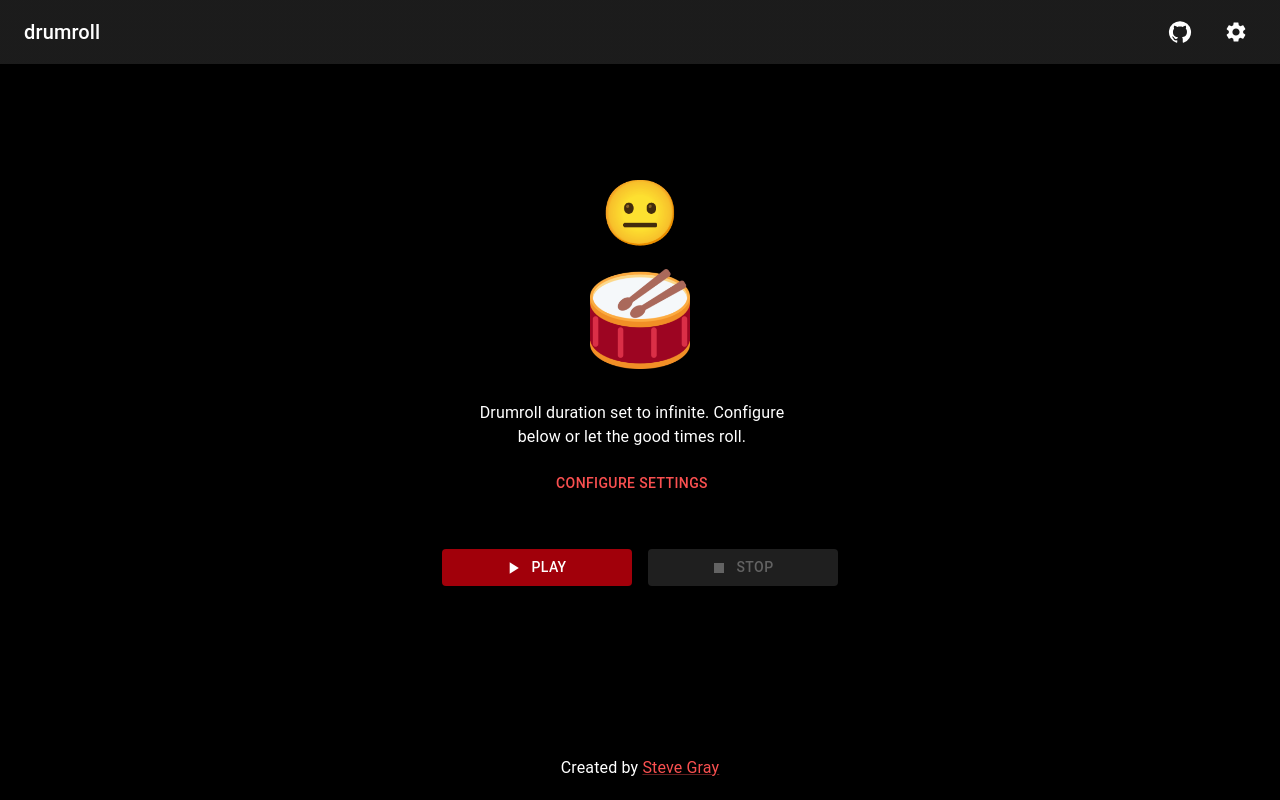
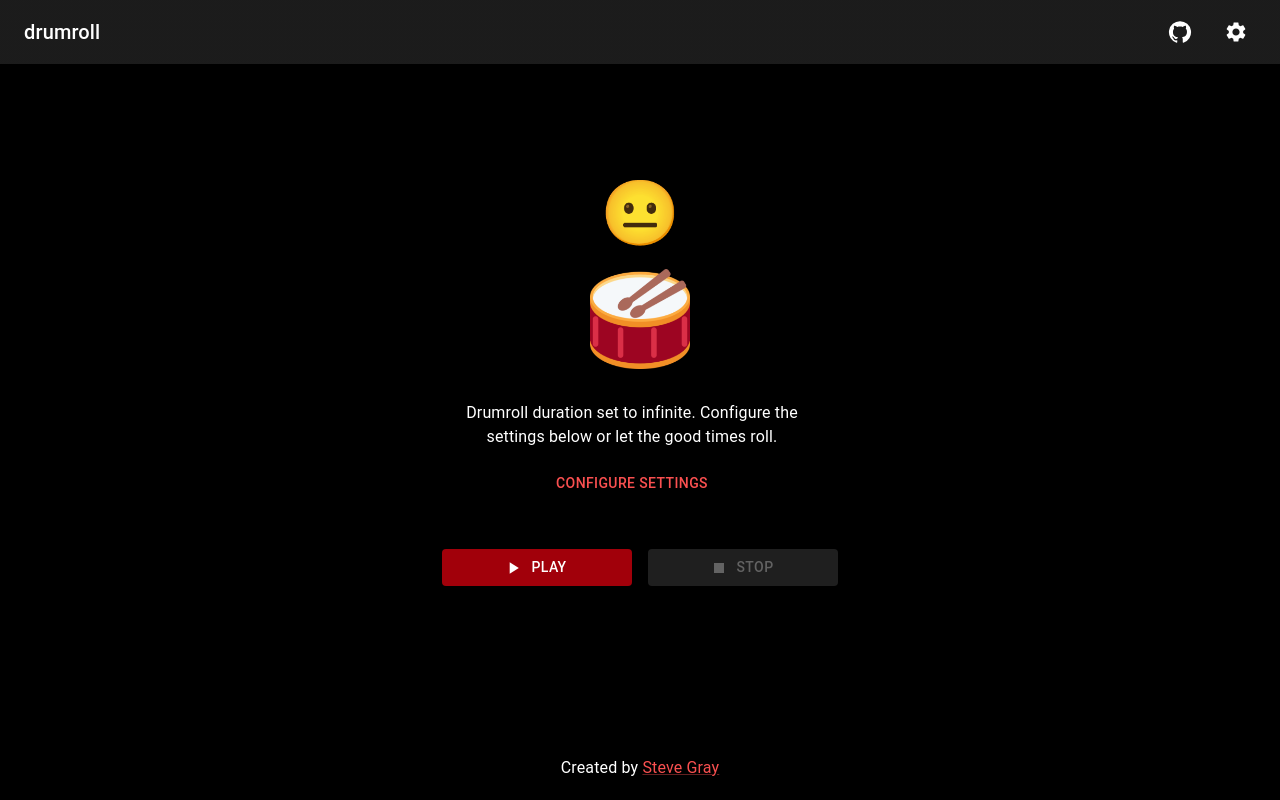
Before and after one commit to heystevegray/drumroll, a Next.js app: page / in a window 1280 px wide. Built offline with nearby package versions, Linux system fonts and the light colour scheme; no server answers.

Commit message:
Fixed layout

```diff
--- a/components/DrumRoll.tsx
+++ b/components/DrumRoll.tsx
@@ -111,7 +111,7 @@ const DrumRoll = () => {
         }
 
         if (duration === infinityValue) {
-            setHelperText(`Drumroll duration set to infinite. Configure below or let the good times roll.`);
+            setHelperText(`Drumroll duration set to infinite. Configure the settings below or let the good times roll.`);
         } else {
             setHelperText(`Rolling for ${timer} seconds`);
         }
@@ -155,7 +155,7 @@ const DrumRoll = () => {
                         sx={{ marginBottom: isLargeScreen ? 4 : 0 }}
                         justifyContent="center"
                     >
-                        <Grid item xs={9}>
+                        <Grid item xs={8} md={10}>
                             <Typography textAlign="center">{helperText}</Typography>
                         </Grid>
                         <Grid container item xs={12} justifyContent="center">
--- a/components/Gif.tsx
+++ b/components/Gif.tsx
@@ -86,6 +86,7 @@ const Gif = () => {
                 <Grid
                     container
                     item
+                    justifyContent="center"
                     xs={12}
                     sx={(theme) => ({
                         minHeight: isMobile ? maxHeight : undefined,
@@ -116,7 +117,7 @@ const Gif = () => {
                 container
                 item
                 xs={12}
-                sx={{ p: 2, maxWidth: isMobile ? undefined : gifWidth }}
+                sx={{ p: 2 }}
                 justifyContent="center"
             >
                 {isRolling ? (
```
